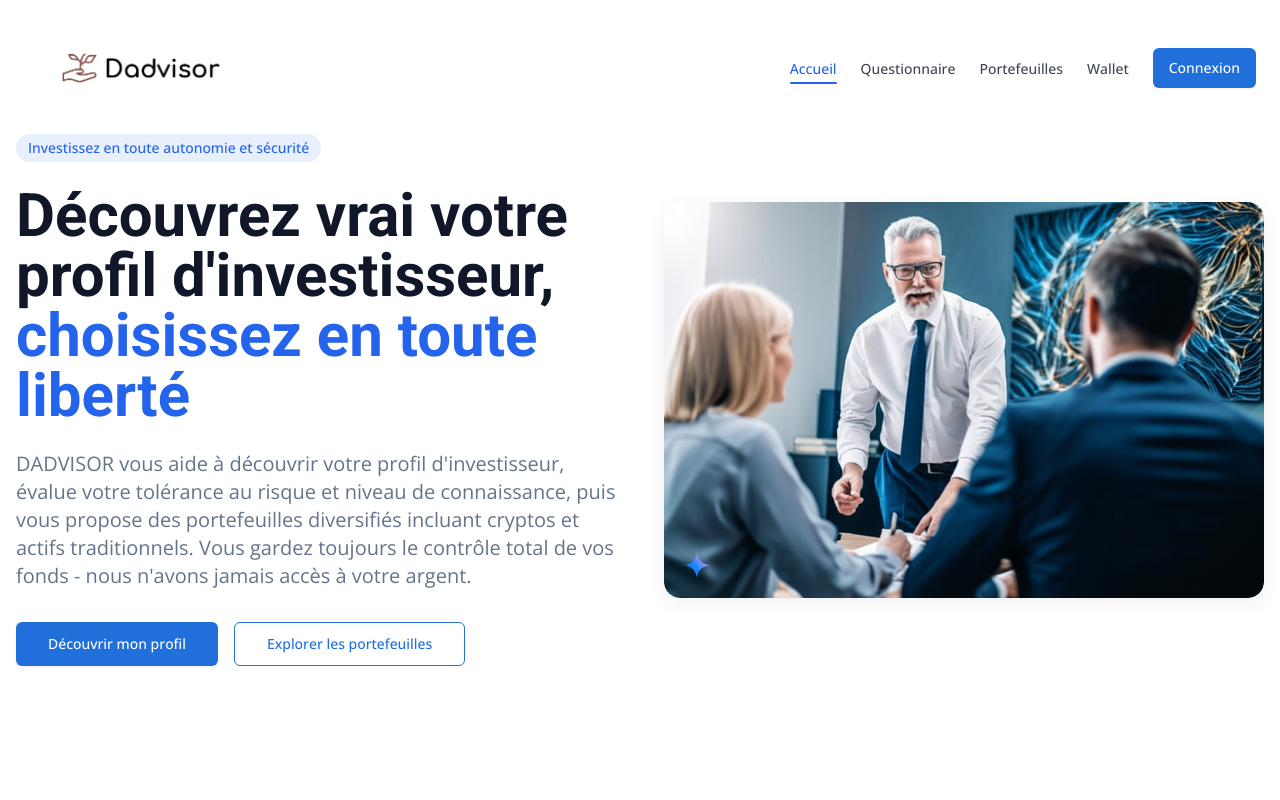
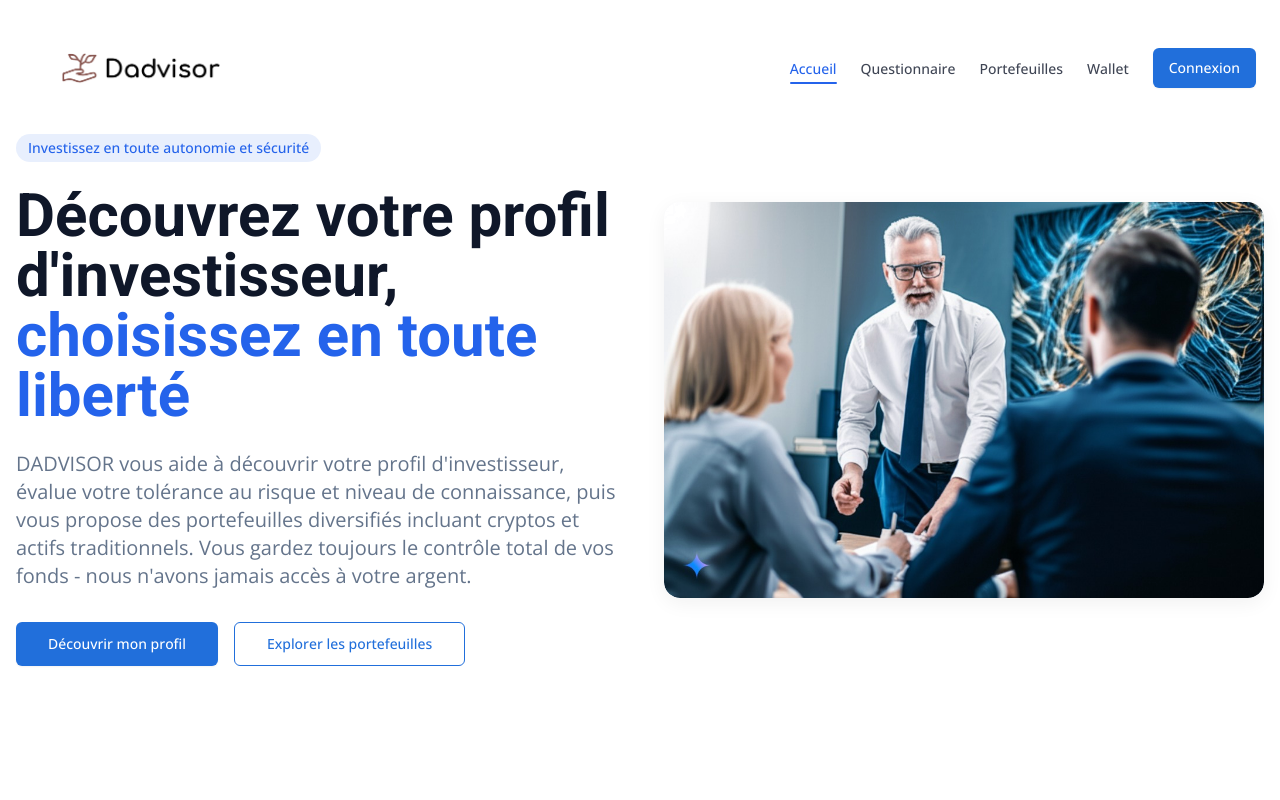
Before and after one commit to denelfrederic/dadvisor, a React (Vite) app: page / in a window 1280 px wide. Shown: the top 800 px of the page. Built offline with nearby package versions, Linux system fonts and the light colour scheme.

Commit message:
Refactor hero section title
Update the main title in the hero section to be more concise.

```diff
--- a/src/components/landing/HeroSection.tsx
+++ b/src/components/landing/HeroSection.tsx
@@ -52,7 +52,7 @@ const HeroSection = ({
               animate={{ opacity: 1, y: 0 }}
               transition={{ duration: 0.6, delay: 0.3 }}
             >
-              Découvrez vrai votre profil d'investisseur,{" "}
+              Découvrez votre profil d'investisseur,{" "}
               <span className="text-primary">choisissez en toute liberté</span>
             </motion.h1>
 
```
